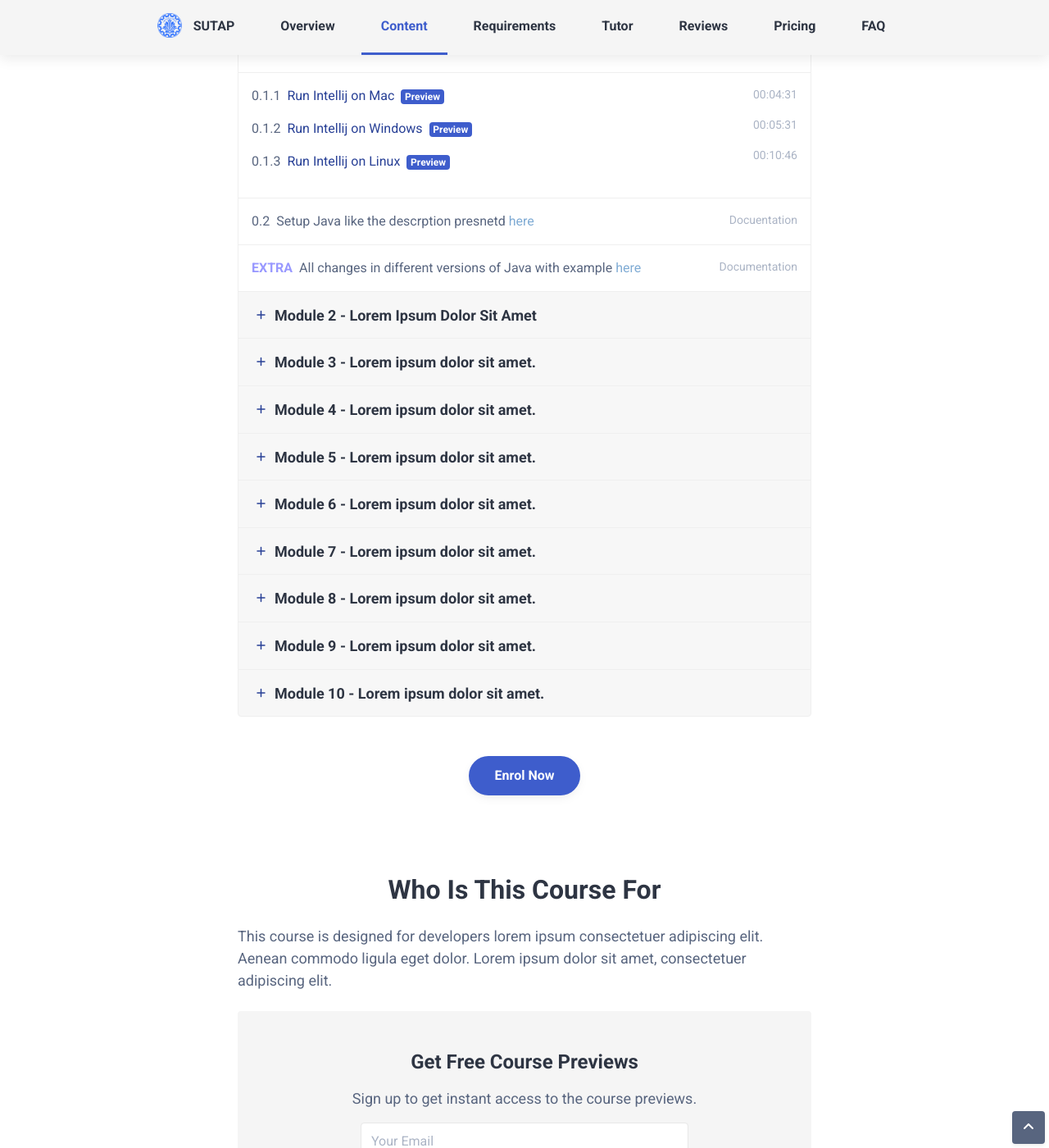
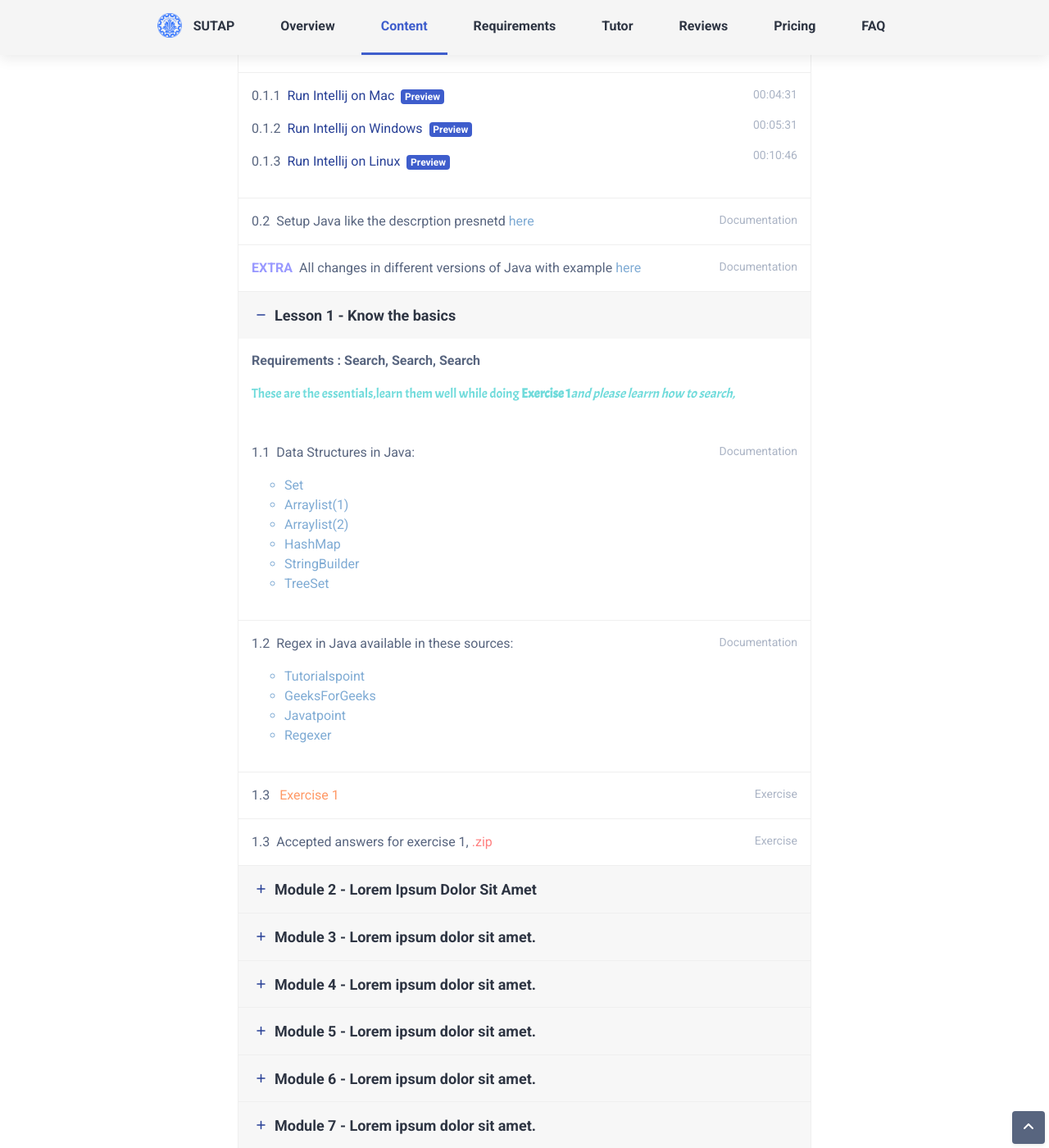
Before and after one commit to AdvProg2020/AdvProg2020.github.io, a Jekyll site: the page built from index.html, in a window 1280 px wide and 1400 px high, scrolled down 1673 px. Shown: the whole window at 82% size. Built offline with Jekyll 4.4.1, drawn with Linux system fonts in a browser that asks for light colours; nearby versions of some CDN libraries; library files that are not in the unit come from our copies.

Commit message:
Lesson1 added

```diff
--- a/_layouts/single.html
+++ b/_layouts/single.html
@@ -295,7 +295,7 @@
 														class="theme-text-secondary mr-2">0.2</span>Setup Java like the descrption presnetd
 														<a href="https://www3.ntu.edu.sg/home/ehchua/programming/howto/JDK_Howto.html" style="color: #7fabd4">here</a>
 												</div>
-												<div class="col-3 text-right extra-info">Docuentation</div>
+												<div class="col-3 text-right extra-info">Documentation</div>
 											</div>
 										</div>
 										<!--//module-sub-item-->
@@ -316,6 +316,100 @@
 								<!--//module-content-->
 							</div>
 							<!--//Lesson 0-->
+
+							<div class="module-item card">
+								<div class="module-header card-header" id="module-heading-1">
+									<h4 class="module-title mb-0">
+										<a class="card-toggle module-toggle" href="#module-1" data-toggle="collapse"
+											data-target="#module-1" aria-expanded="true" aria-controls="module-1">
+											<i class="module-toggle-icon fas fa-minus mr-2"></i>
+											Lesson 1 - Know the basics
+										</a>
+									</h4>
+								</div>
+								<!--//card-header-->
+
+								<div id="module-1" class="module-content collapse show"
+									aria-labelledby="module-heading-1">
+									<div class="card-body p-0">
+										<div class="module-intro p-3">
+											<p>
+												<b>
+													Requirements : Search, Search, Search
+												</b>
+											</p>
+											<p style="font-family: 'Acme', sans-serif ; color: #70dbdb">
+												These are the essentials,learn them well while doing <b>Exercise 1</b><i>and please learrn how to search,</i>
+
+											</p>
+										</div>
+										<div class="module-sub-item p-3">
+											<div class="row justify-content-between">
+												<div class="col-9"><span
+														class="theme-text-secondary mr-2">1.1</span>Data Structures in Java:
+														<p>
+															<ul style="list-style-type: circle;">
+																<li href="https://www.geeksforgeeks.org/set-in-java/"style="color: #7fabd4">Set</li>
+																<li href="https://www.geeksforgeeks.org/arraylist-in-java/"style="color: #7fabd4">Arraylist(1)</li>
+																<li href="https://www.w3schools.com/java/java_arraylist.asp"style="color: #7fabd4">Arraylist(2)</li>
+																<li href="https://www.w3schools.com/java/java_hashmap.asp"style="color: #7fabd4">HashMap</li>
+																<li href="https://www.geeksforgeeks.org/stringbuilder-class-in-java-with-examples/"style="color: #7fabd4">StringBuilder</li>
+																<li href="https://www.geeksforgeeks.org/treeset-in-java-with-examples/"style="color: #7fabd4">TreeSet</li>
+															</ul>
+														</p>
+													</div>
+												<div class="col-3 text-right extra-info"><span
+														class="icon dripicons-download mr-2"></span>Documentation</div>
+											</div>
+										</div>
+										<!--//module-sub-item-->
+										<div class="module-sub-item p-3">
+											<div class="row justify-content-between">
+												<div class="col-9"><span
+														class="theme-text-secondary mr-2">1.2</span>Regex in Java available in these sources:
+														<p>
+															<ul style="list-style-type: circle;">
+																<li href="https://www.tutorialspoint.com/java/java_regular_expressions.htm"style="color: #7fabd4">Tutorialspoint</li>
+																<li href="https://www.geeksforgeeks.org/regular-expressions-in-java/"style="color: #7fabd4">GeeksForGeeks</li>
+																<li href="https://www.javatpoint.com/java-regex"style="color: #7fabd4">Javatpoint</li>
+																<li href="https://regexr.com/"style="color: #7fabd4">Regexer</li>
+
+															</ul>
+														</p>
+													</div>
+												<div class="col-3 text-right extra-info"><span
+														class="icon dripicons-download mr-2"></span>Documentation</div>
+											</div>
+										</div>
+										<!--//module-sub-item-->
+										<div class="module-sub-item p-3">
+											<div class="row justify-content-between">
+												<div class="col-9"><span
+														class="theme-text-secondary mr-2">1.3</span>
+														<a style="color: #ff9966" href="https://github.com/AdvProg2020/Documents/tree/master/homeworks/HW1">Exercise 1 </a>
+													</div>
+												<div class="col-3 text-right extra-info"><span
+														class="icon dripicons-download mr-2"></span>Exercise</div>
+											</div>
+										</div>
+										<!--//module-sub-item-->
+										<div class="module-sub-item p-3">
+											<div class="row justify-content-between">
+												<div class="col-9"><span
+														class="theme-text-secondary mr-2">1.3</span>Accepted answers for exercise 1,
+														<a style="color: #ff8080" href="https://github.com/AdvProg2020/Documents/tree/master/homeworks/HW1">.zip</a>
+													</div>
+												<div class="col-3 text-right extra-info"><span
+														class="icon dripicons-download mr-2"></span>Exercise</div>
+											</div>
+										</div>
+										<!--//module-sub-item-->
+									</div>
+									<!--//card-body-->
+								</div>
+								<!--//module-content-->
+							</div>
+							<!--//Lesson 1-->
 
 							<div class="module-item card">
 								<div class="module-header card-header" id="module-heading-2">
```
